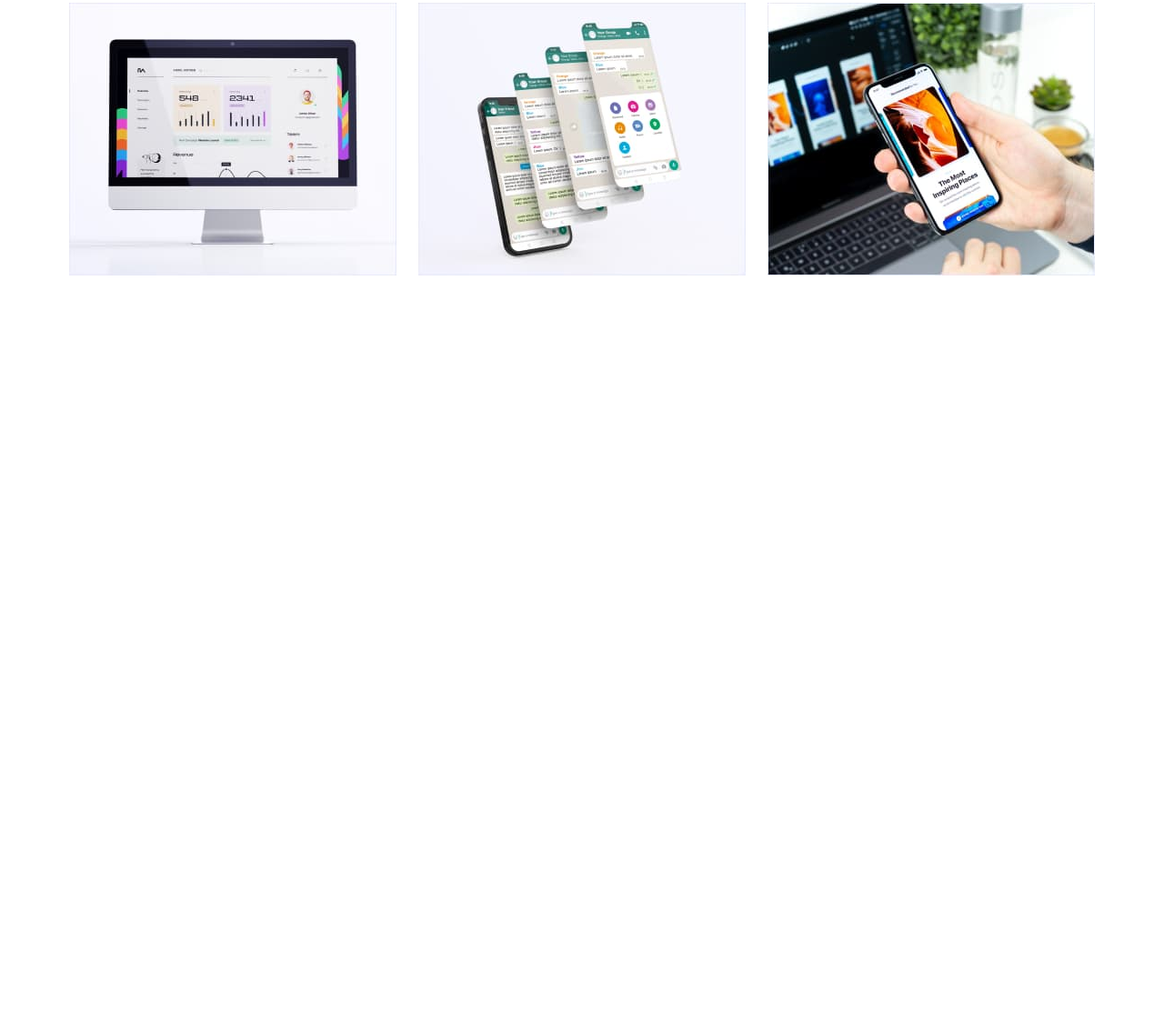
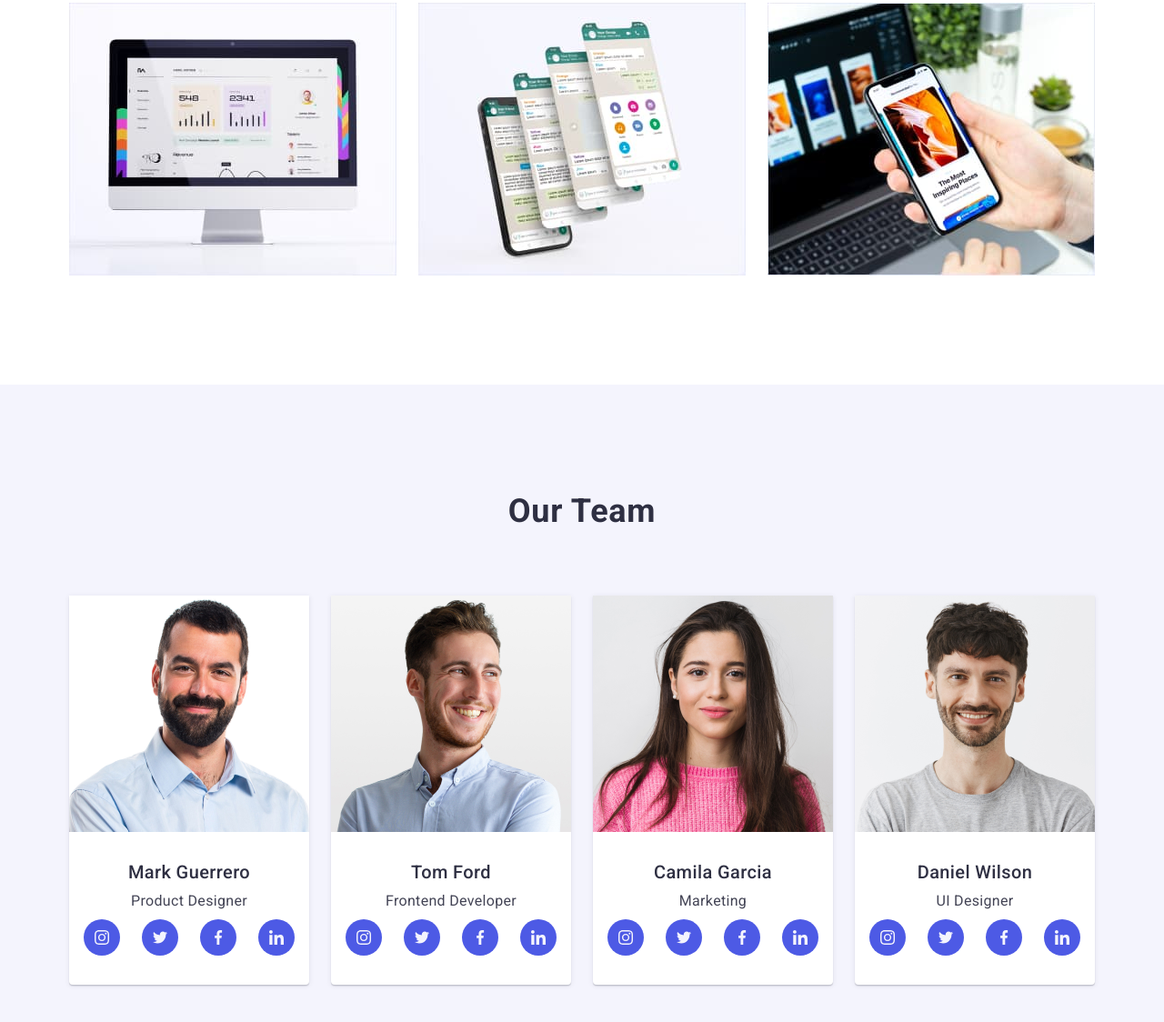
Before and after one commit to zay4onok/goit-markup-hw-06, a plain HTML site: page index.html in a window 1280 px wide. Shown: the part 1270-2394 px from the top of the page at 91% size. Before the commit the page ends 1693 px from the top, so only its background shows below. Drawn offline with nearby package versions, Linux system fonts and the light colour scheme.

Commit message:
add team adaptive + img@2x

```diff
--- a/css/styles.css
+++ b/css/styles.css
@@ -93,8 +93,7 @@ p {
 
 .social-media {
   display: flex;
-  justify-content: center;
-  gap: 24px;
+  justify-content: space-between;
 }
 .social-media__item {
   width: 40px;
@@ -374,11 +373,14 @@ p {
 
 .team__list {
   display: flex;
-  gap: 24px;
+  align-items: center;
+  flex-direction: column;
+  gap: 72px;
 }
 
 .team__member {
-  width: calc((100% - 72px) / 4);
+  width: 100%;
+  max-width: 264px;
   text-align: center;
   background-color: var(--white);
   border-radius: 0px 0px 4px 4px;
@@ -913,6 +915,13 @@ p {
     text-align: left;
     width: calc((100% - 24px) / 2);
   }
+  .team__list {
+    flex-direction: row;
+    justify-content: center;
+    flex-wrap: wrap;
+    gap: 62px 24px;
+  }
+
   @media (min-device-pixel-ratio: 2), (min-resolution: 192dpi), (min-resolution: 2dppx) {
     .hero {
       background-image: linear-gradient(rgba(46, 47, 66, 0.7), rgba(46, 47, 66, 0.7)),
--- a/index.html
+++ b/index.html
@@ -178,13 +178,18 @@
           </ul>
         </div>
       </section>
-      <!--
       <section class="team section">
         <div class="container">
           <h2 class="team__title h2">Our Team</h2>
           <ul class="team__list list">
             <li class="team__member">
-              <img class="team__member-img" src="./images/team-1.jpg" alt="first man" width="264" />
+              <img
+                class="team__member-img"
+                srcset="./images/team-1@2x.jpg"
+                src="./images/team-1.jpg"
+                alt="first man"
+                width="264"
+              />
               <div class="team__member-content">
                 <h3 class="team__member-title h3">Mark Guerrero</h3>
                 <p class="team__member-text">Product Designer</p>
@@ -227,6 +232,7 @@
             <li class="team__member">
               <img
                 class="team__member-img"
+                srcset="./images/team-2@2x.jpg"
                 src="./images/team-2.jpg"
                 alt="second man"
                 width="264"
@@ -271,7 +277,13 @@
               </div>
             </li>
             <li class="team__member">
-              <img class="team__member-img" src="./images/team-3.jpg" alt="woman" width="264" />
+              <img
+                class="team__member-img"
+                srcset="./images/team-3@2x.jpg"
+                src="./images/team-3.jpg"
+                alt="woman"
+                width="264"
+              />
               <div class="team__member-content">
                 <h3 class="team__member-title h3">Camila Garcia</h3>
                 <p class="team__member-text">Marketing</p>
@@ -312,7 +324,13 @@
               </div>
             </li>
             <li class="team__member">
-              <img class="team__member-img" src="./images/team-4.jpg" alt="third man" width="264" />
+              <img
+                class="team__member-img"
+                srcset="./images/team-4@2x.jpg"
+                src="./images/team-4.jpg"
+                alt="third man"
+                width="264"
+              />
               <div class="team__member-content">
                 <h3 class="team__member-title h3">Daniel Wilson</h3>
                 <p class="team__member-text">UI Designer</p>
@@ -355,6 +373,7 @@
           </ul>
         </div>
       </section>
+      <!--
       <section class="customers section">
         <div class="container">
           <h2 class="customers__title h2">Customers</h2>
```
Also changed, not shown: images/team-1@2x.jpg (added), images/team-2@2x.jpg (added), images/team-3@2x.jpg (added), images/team-4@2x.jpg (added).
